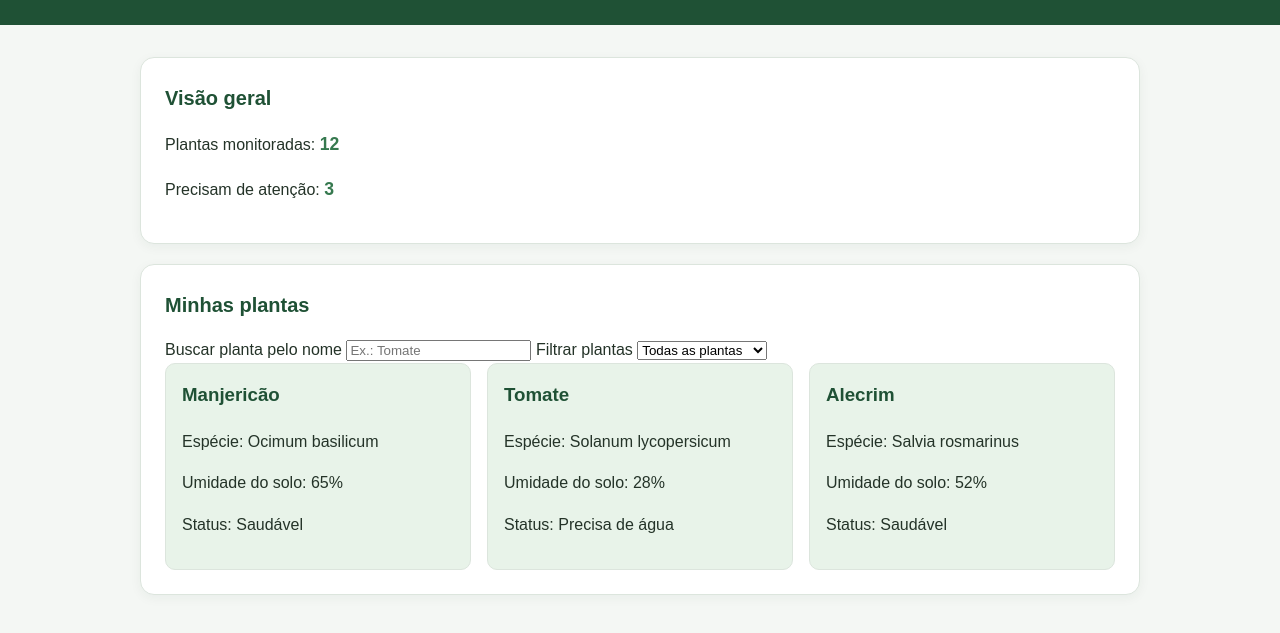
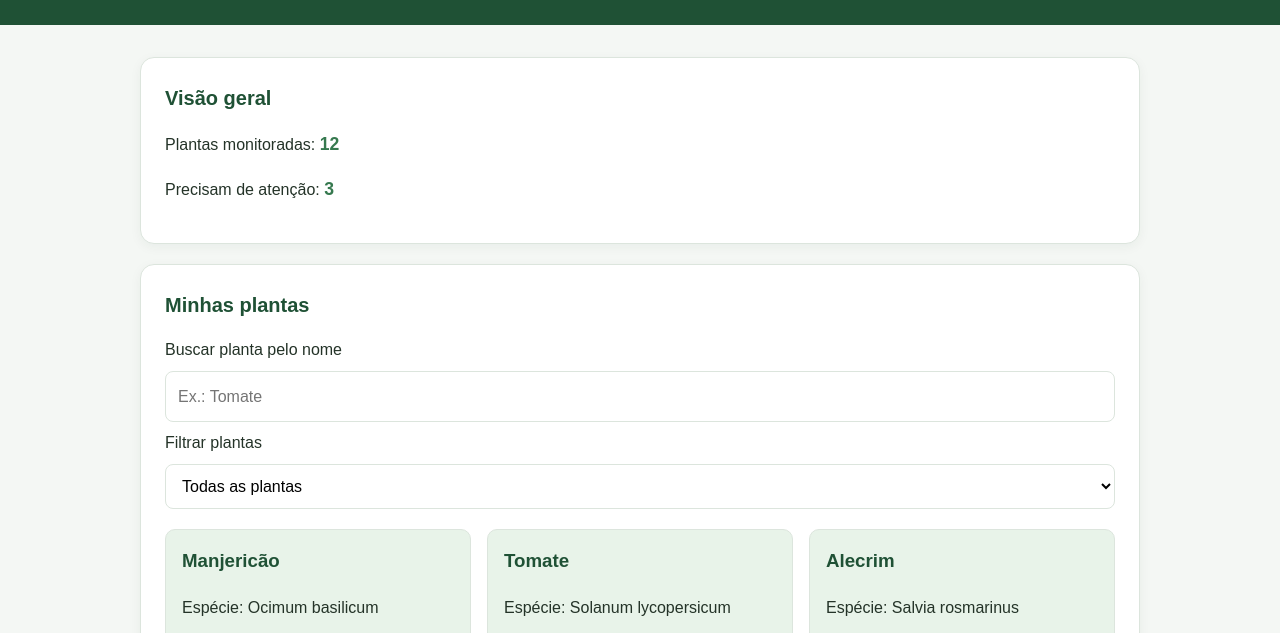
Before and after one commit to gabriel-prog/Jardim-no-Bolso, a plain HTML site: page index.html in a window 1280 px wide. Shown: the part 116-749 px from the top of the page. Drawn offline with Linux system fonts and the light colour scheme.

Commit message:
Update style.css

```diff
--- a/style.css
+++ b/style.css
@@ -112,3 +112,33 @@ footer {
   margin-top: 0;
   color: var(--verde-escuro);
 }
+
+.controles {
+  display: grid;
+  gap: 8px;
+  margin-bottom: 20px;
+}
+
+.controles input,
+.controles select {
+  width: 100%;
+  padding: 12px;
+  border: 1px solid var(--borda);
+  border-radius: 8px;
+  font: inherit;
+  background: white;
+}
+
+.controles input:focus,
+.controles select:focus {
+  outline: 2px solid var(--verde);
+  outline-offset: 2px;
+}
+
+.planta p {
+  overflow-wrap: anywhere;
+}
+
+[hidden] {
+  display: none !important;
+}
```
